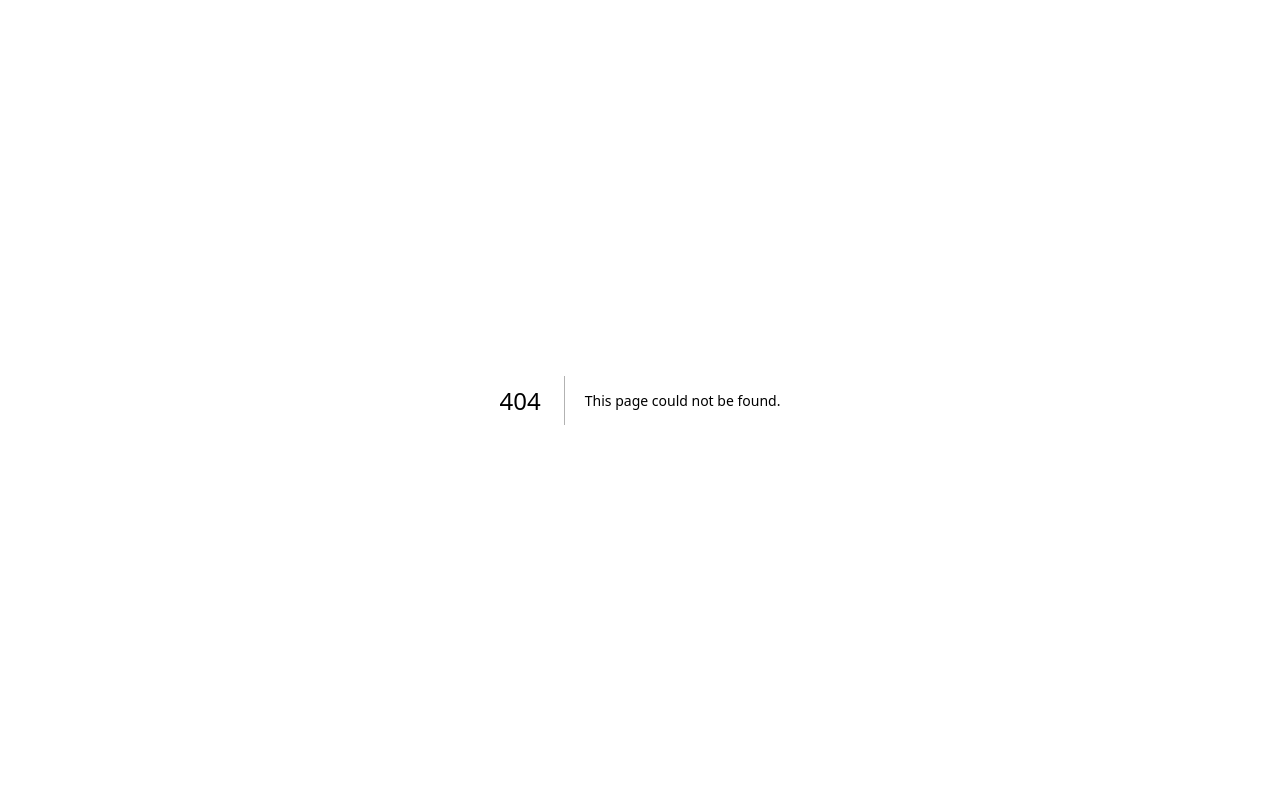
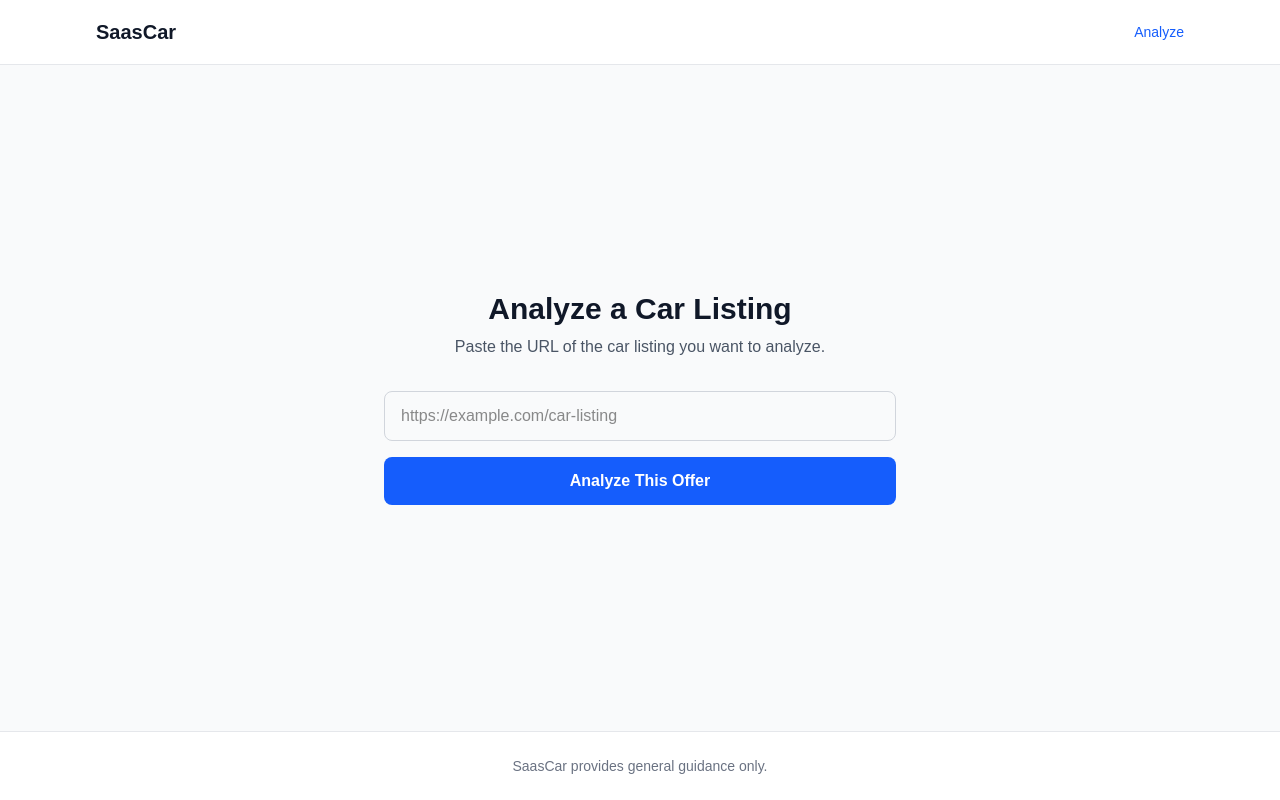
Before and after one commit to ozeydi/saascar, a Next.js app: page /analyze in a window 1280 px wide. Before the commit this address had no page. Built offline with nearby package versions, Linux system fonts and the light colour scheme.

Commit message:
feat: add analyze offer url page

```diff
--- /dev/null
+++ b/app/analyze/page.tsx
@@ -0,0 +1,85 @@
+'use client';
+
+import { useState } from 'react';
+import { Link, useLocation } from 'wouter';
+
+export default function Analyze() {
+  const [url, setUrl] = useState('');
+  const [, setLocation] = useLocation();
+
+  const handleSubmit = (e: React.FormEvent) => {
+    e.preventDefault();
+    if (url.trim()) {
+      setLocation('/analyze/details');
+    }
+  };
+
+  return (
+    <div className='min-h-screen flex flex-col bg-gray-50'>
+      <header className='bg-white border-b border-gray-200'>
+        <div className='max-w-6xl mx-auto px-4 sm:px-6 lg:px-8'>
+          <div className='flex items-center justify-between h-16'>
+            <Link
+              href='/'
+              className='text-xl font-bold text-gray-900'
+              data-testid='link-logo'
+            >
+              SaasCar
+            </Link>
+            <nav>
+              <Link
+                href='/analyze'
+                className='text-sm font-medium text-blue-600'
+                data-testid='link-nav-analyze'
+              >
+                Analyze
+              </Link>
+            </nav>
+          </div>
+        </div>
+      </header>
+
+      <main className='flex-1 flex items-center justify-center px-4'>
+        <div className='w-full max-w-lg'>
+          <div className='text-center mb-8'>
+            <h1 className='text-2xl sm:text-3xl font-bold text-gray-900'>
+              Analyze a Car Listing
+            </h1>
+            <p className='mt-2 text-base text-gray-600'>
+              Paste the URL of the car listing you want to analyze.
+            </p>
+          </div>
+
+          <form onSubmit={handleSubmit} className='space-y-4'>
+            <div>
+              <input
+                type='url'
+                value={url}
+                onChange={(e) => setUrl(e.target.value)}
+                placeholder='https://example.com/car-listing'
+                className='w-full px-4 py-3 border border-gray-300 rounded-lg text-base focus:outline-none focus:ring-2 focus:ring-blue-500 focus:border-transparent'
+                required
+                data-testid='input-url'
+              />
+            </div>
+            <button
+              type='submit'
+              className='w-full bg-blue-600 text-white font-semibold py-3 px-6 rounded-lg hover:bg-blue-700 transition-colors'
+              data-testid='button-submit'
+            >
+              Analyze This Offer
+            </button>
+          </form>
+        </div>
+      </main>
+
+      <footer className='bg-white border-t border-gray-200'>
+        <div className='max-w-6xl mx-auto px-4 sm:px-6 lg:px-8 py-6'>
+          <p className='text-center text-sm text-gray-500'>
+            SaasCar provides general guidance only.
+          </p>
+        </div>
+      </footer>
+    </div>
+  );
+}
--- a/package.json
+++ b/package.json
@@ -11,7 +11,8 @@
   "dependencies": {
     "next": "16.1.2",
     "react": "19.2.3",
-    "react-dom": "19.2.3"
+    "react-dom": "19.2.3",
+    "wouter": "^3.9.0"
   },
   "devDependencies": {
     "@tailwindcss/postcss": "^4",
```
Also changed, not shown: 1 other file (tests, documents, lock files or other folders).
